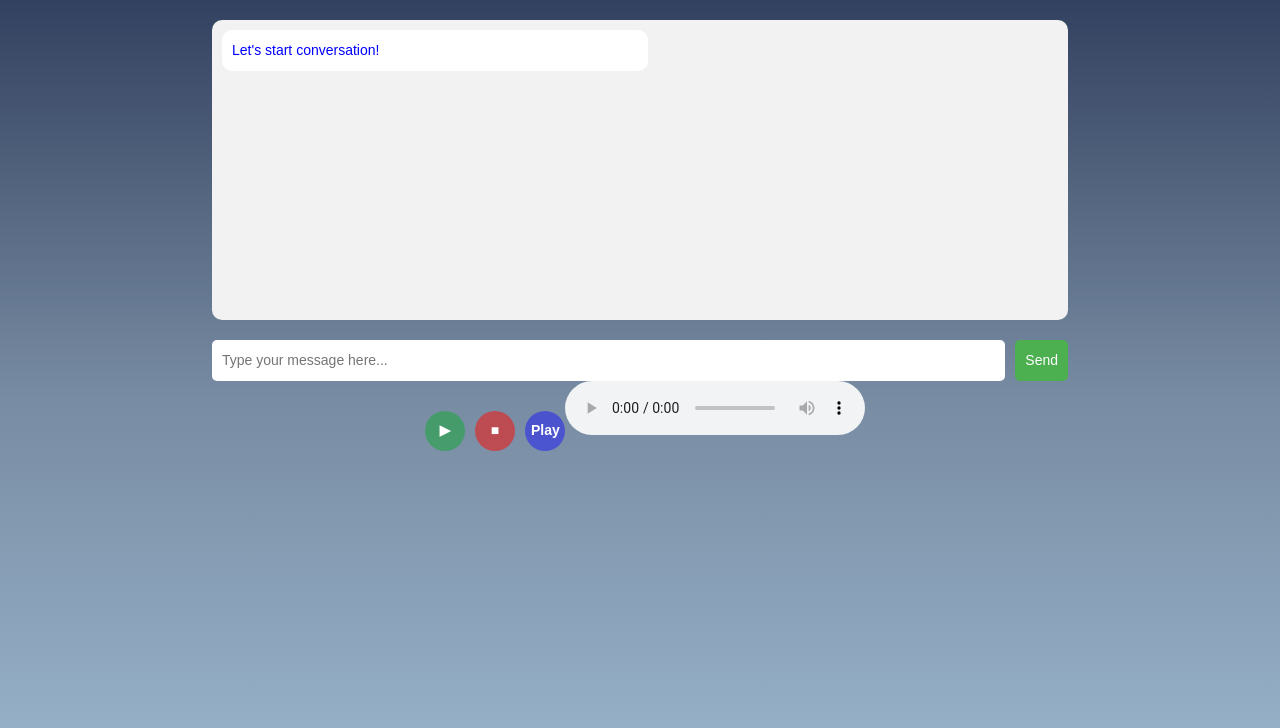
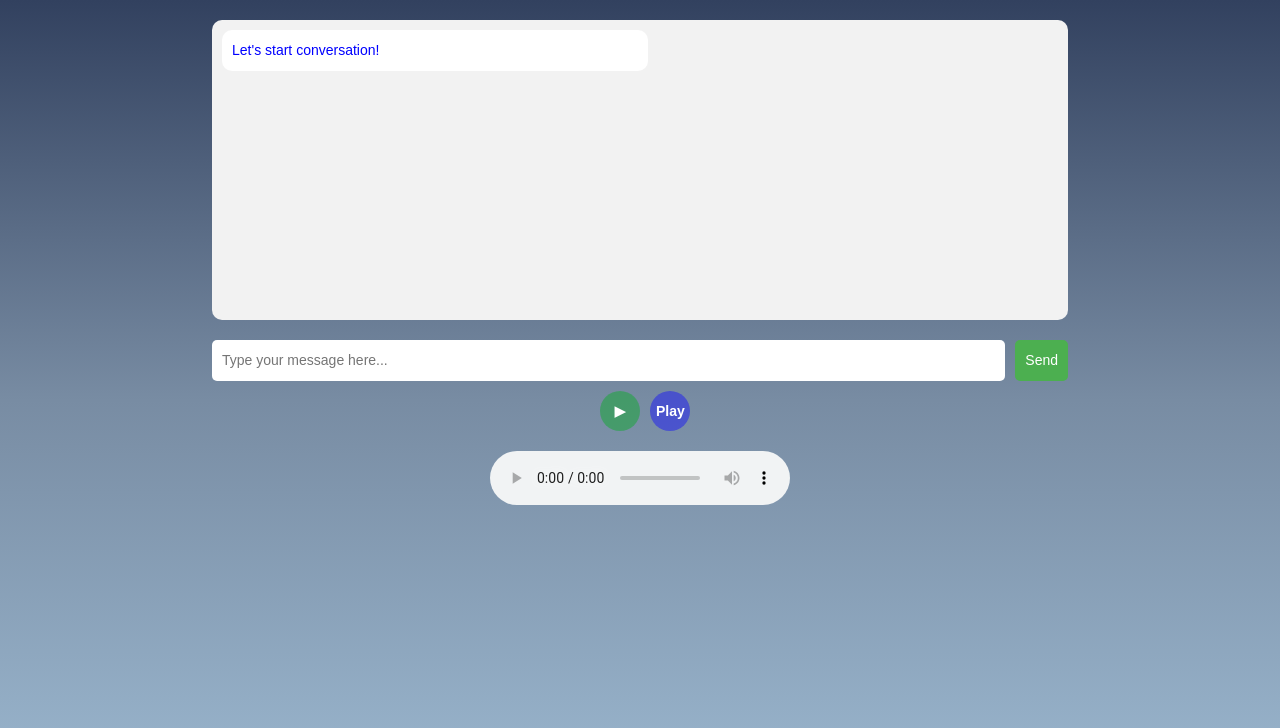
Before and after one commit to AstroHyo/Tutor-App, a React (Create React App) app in the folder frontend/tutorapp/: page /chatWithTutor in a window 1280 px wide. Shown: the top 728 px of the page. Built offline with nearby package versions, Linux system fonts and the light colour scheme.

Commit message:
(FE, Record) Edit button  as conditional opeartor

```diff
--- a/frontend/tutorapp/src/routes/audioRecord.js
+++ b/frontend/tutorapp/src/routes/audioRecord.js
@@ -39,15 +39,16 @@ const VoiceRecorder = () => {
 
   return (
     <div>
-      <button className="recordStartBtn" onClick={handleStartRecording} disabled={recording}>
-        ▶
-      </button>
-      <button className="recordStopBtn" onClick={handleStopRecording} disabled={!recording}>
-        ■
-      </button>
-      <button className="recordPlayBtn" onClick={handlePlayRecording} disabled={!audioBlob}>
-        Play
-      </button>
+      <div>
+        {recording ? (
+          <button className="recordStopBtn" onClick={handleStopRecording} disabled={!recording}>■</button>
+        ) : (
+          <button className="recordStartBtn" onClick={handleStartRecording} disabled={recording}>▶</button>
+        )}
+        <button className="recordPlayBtn" onClick={handlePlayRecording} disabled={!audioBlob}>
+          Play
+        </button>
+      </div>
       <audio controls ref={audioRef}></audio>
     </div>
   );
```
